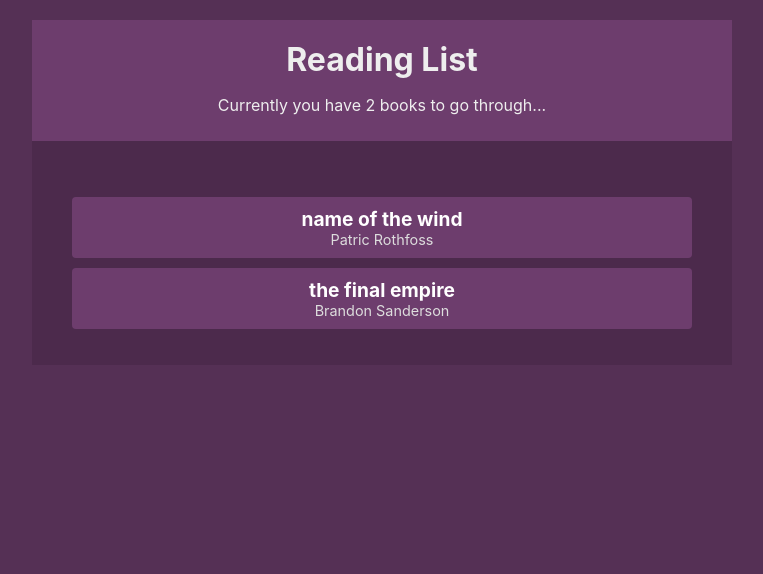
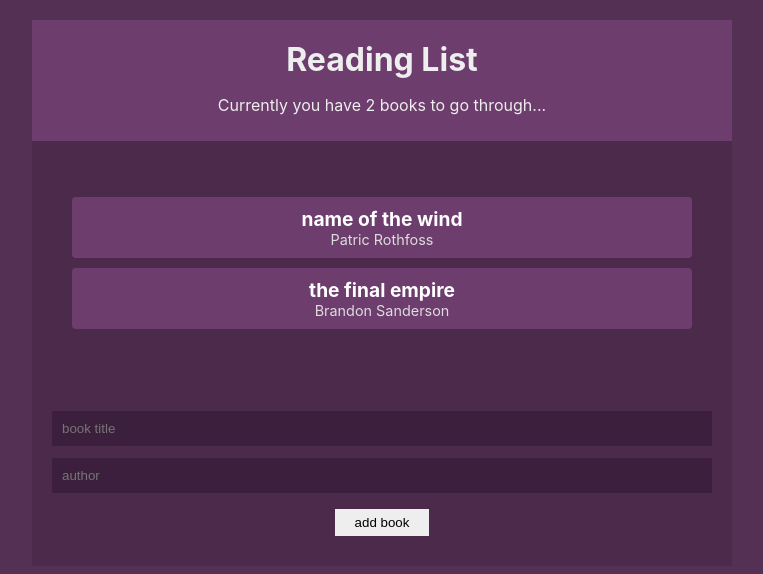
Before and after one commit to akashsheelavant/contextapp, a React (Create React App) app: page / in a window 1280 px wide. Shown: the top 574 px of the page, without its empty margins (258-1021 px from the left). Built offline with nearby package versions, Linux system fonts and the light colour scheme.

Commit message:
Implementing add book functionality.

```diff
--- a/src/App.js
+++ b/src/App.js
@@ -1,6 +1,7 @@
 import React from 'react'
 import BookList from './components/BookList';
 import Navbar from './components/Navbar';
+import NewBookForm from './components/NewBookForm';
 import BookContextProvider from './contexts/BookContext';
 
 function App() {
@@ -9,6 +10,7 @@
       <BookContextProvider>
         <Navbar />
         <BookList />
+        <NewBookForm />
       </BookContextProvider>
     </div>
   );
--- /dev/null
+++ b/src/components/NewBookForm.js
@@ -0,0 +1,26 @@
+import React, { useContext, useState } from 'react'
+import { BookContext } from '../contexts/BookContext'
+const NewBookForm = () => {
+    const { addBook } = useContext(BookContext)
+    const [title, setTitle] = useState('')
+    const [author, setAuthor] = useState('')
+
+    const handleSubmit = (e) => {
+        e.preventDefault()
+        addBook(title, author)
+        setTitle('')
+        setAuthor('')
+    }
+
+    return (
+        <form onSubmit={handleSubmit}>
+            <input type="text" placeholder='book title' value={title}
+                onChange={(e) => setTitle(e.target.value)} required />
+            <input type="text" placeholder='author' value={author}
+                onChange={(e) => setAuthor(e.target.value)} required />
+            <input type="submit" value='add book' />
+        </form>
+    );
+}
+
+export default NewBookForm;
--- a/src/contexts/BookContext.js
+++ b/src/contexts/BookContext.js
@@ -10,7 +10,7 @@
     ])
 
     const addBook = (title, author) => {
-        setBooks([...books, { title, author, id: uuid }])
+        setBooks([...books, { title, author, id: uuid() }])
     }
 
     const removeBook = (id) => {
--- a/src/index.css
+++ b/src/index.css
@@ -84,3 +84,25 @@
   margin: 20px;
   text-align: center;
 }
+
+form {
+  padding: 20px;
+}
+
+input[type='text'] {
+  width: 100%;
+  padding: 10px;
+  box-sizing: border-box;
+  margin: 6px 0;
+  background: #3c1f3c;
+  color: #fff;
+  border: 0;
+}
+
+input[type='submit'] {
+  margin: 10px auto;
+  background: #eee;
+  border: 0;
+  padding: 6px 20px;
+  display: block;
+}
```
